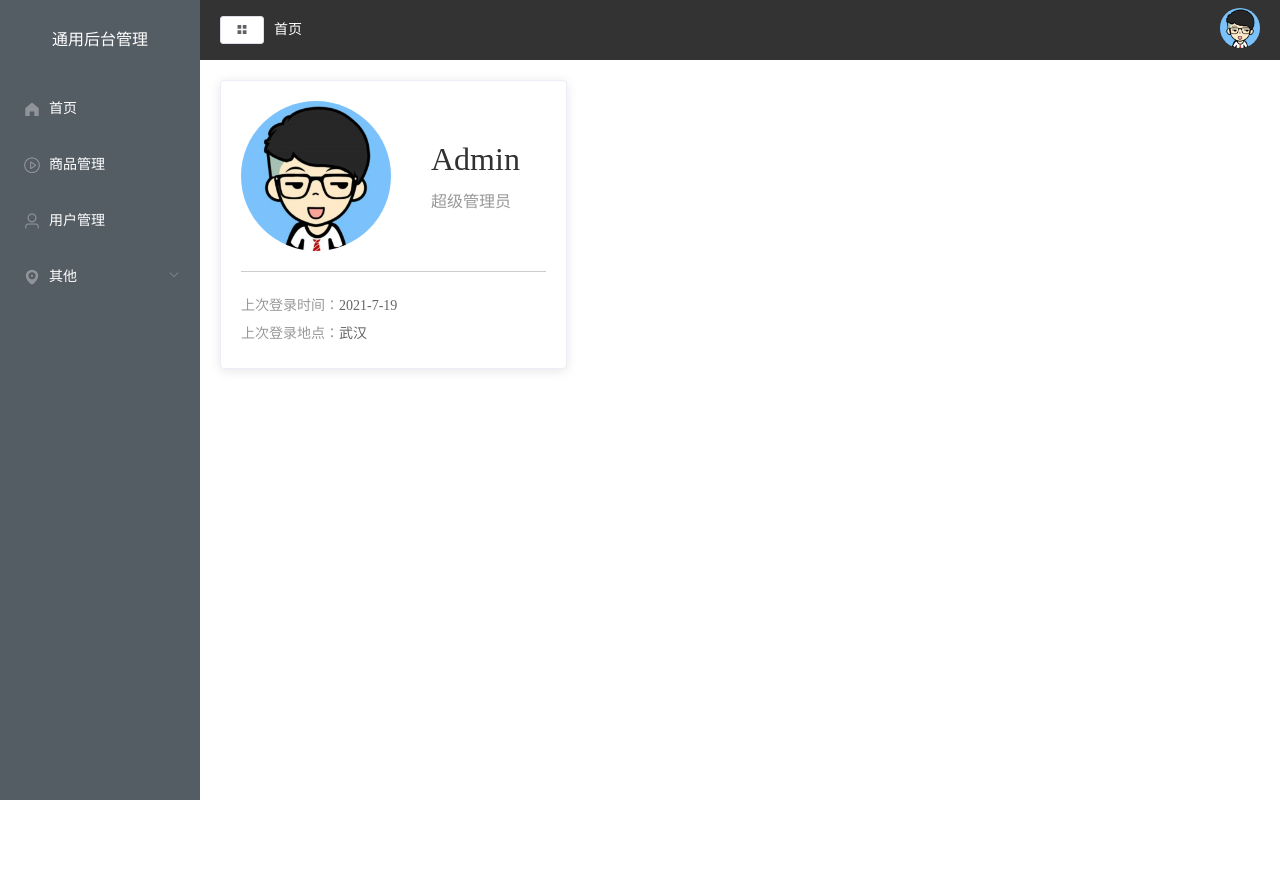
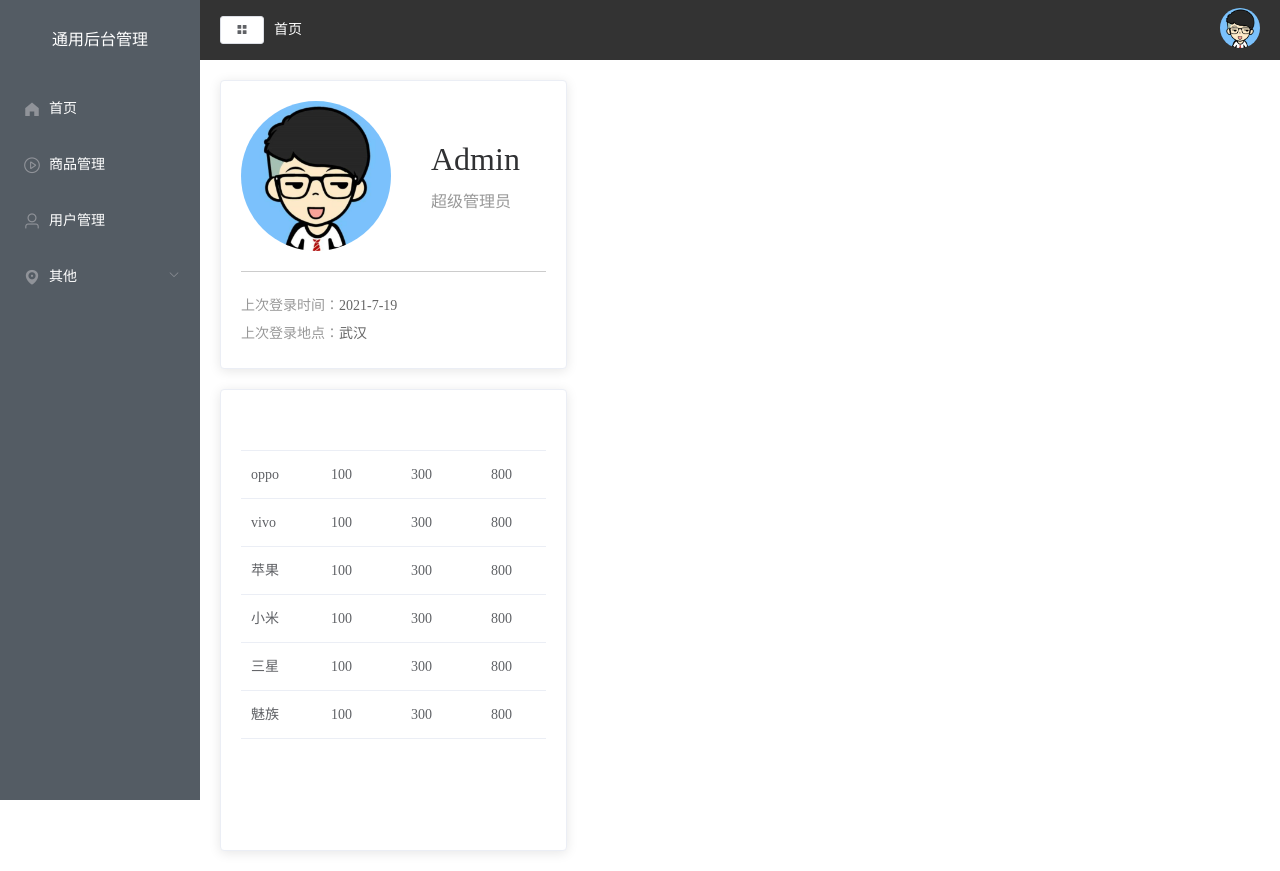
Before and after one commit to happycoding2001/vue2-admin, a Vue app: page /#/home in a window 1280 px wide. Before the commit the page ends 800 px from the top, so only its background shows below. Built offline with nearby package versions, Linux system fonts and the light colour scheme.

Commit message:
20-vue通用后台管理（home购买统计部分）

```diff
--- a/src/views/Home.vue
+++ b/src/views/Home.vue
@@ -1,7 +1,7 @@
 <template>
 <div>
     <el-row>
-        <el-col :span="8" >
+        <el-col :span="8">
             <el-card class="box-card">
                 <div class="user">
                     <img src="../assets/images/user.png" alt="">
@@ -15,8 +15,15 @@
                     <p>上次登录地点：<span>武汉</span></p>
                 </div>
             </el-card>
+            <el-card style="margin-top: 20px;height: 460px;">
+                <el-table :data="tableData" style="width: 100%">
+                    <el-table-column v-for="(val,key) in tableLabel" :prop="key" :label="value" >
+                    </el-table-column>
+
+                </el-table>
+            </el-card>
         </el-col>
-        <el-col :span="16" >
+        <el-col :span="16">
             <div class="grid-content bg-purple-light"></div>
         </el-col>
     </el-row>
@@ -29,48 +36,93 @@
     name: '',
     data() {
         return {
-
+            tableData: [{
+                    name: 'oppo',
+                    todayBuy: 100,
+                    monthBuy: 300,
+                    totalBuy: 800
+                },
+                {
+                    name: 'vivo',
+                    todayBuy: 100,
+                    monthBuy: 300,
+                    totalBuy: 800
+                },
+                {
+                    name: '苹果',
+                    todayBuy: 100,
+                    monthBuy: 300,
+                    totalBuy: 800
+                },
+                {
+                    name: '小米',
+                    todayBuy: 100,
+                    monthBuy: 300,
+                    totalBuy: 800
+                },
+                {
+                    name: '三星',
+                    todayBuy: 100,
+                    monthBuy: 300,
+                    totalBuy: 800
+                },
+                {
+                    name: '魅族',
+                    todayBuy: 100,
+                    monthBuy: 300,
+                    totalBuy: 800
+                }
+            ],
+            tableLabel:{
+                name:'课程',
+                todayBuy:'今日购买',
+                monthBuy:'本月购买',
+                totalBuy:'总购买',
+            }
         }
     }
 }
 </script>
 
 <style lang="scss" scoped>
-.user{
+.user {
     display: flex;
     align-items: center;
     padding-bottom: 20px;
     margin-bottom: 20px;
     border-bottom: 1px solid #ccc;
-    img{
+
+    img {
         width: 150px;
         height: 150px;
         border-radius: 50%;
         margin-right: 40px;
     }
 
-    .userinfo{
-        .name{
+    .userinfo {
+        .name {
             font-size: 32px;
             margin-bottom: 10px;
         }
-        .access{
-            color:#999;
+
+        .access {
+            color: #999;
             // font-size: ;
         }
     }
 
 }
-.login-info{
-    p{
+
+.login-info {
+    p {
         line-height: 28px;
         font-size: 14px;
         color: #999;
-        span{
-            color:#666;
+
+        span {
+            color: #666;
             margin-right: 60px;
         }
     }
 }
-
 </style>
```
